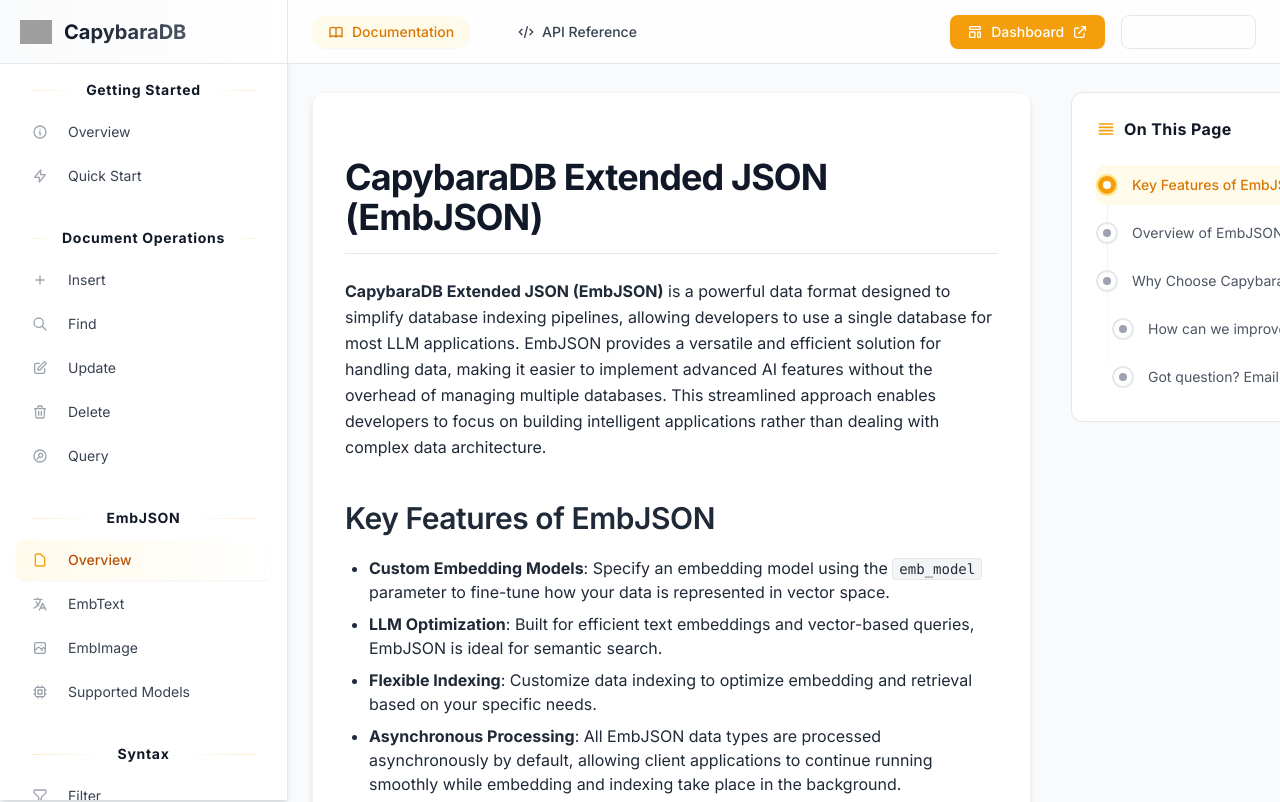
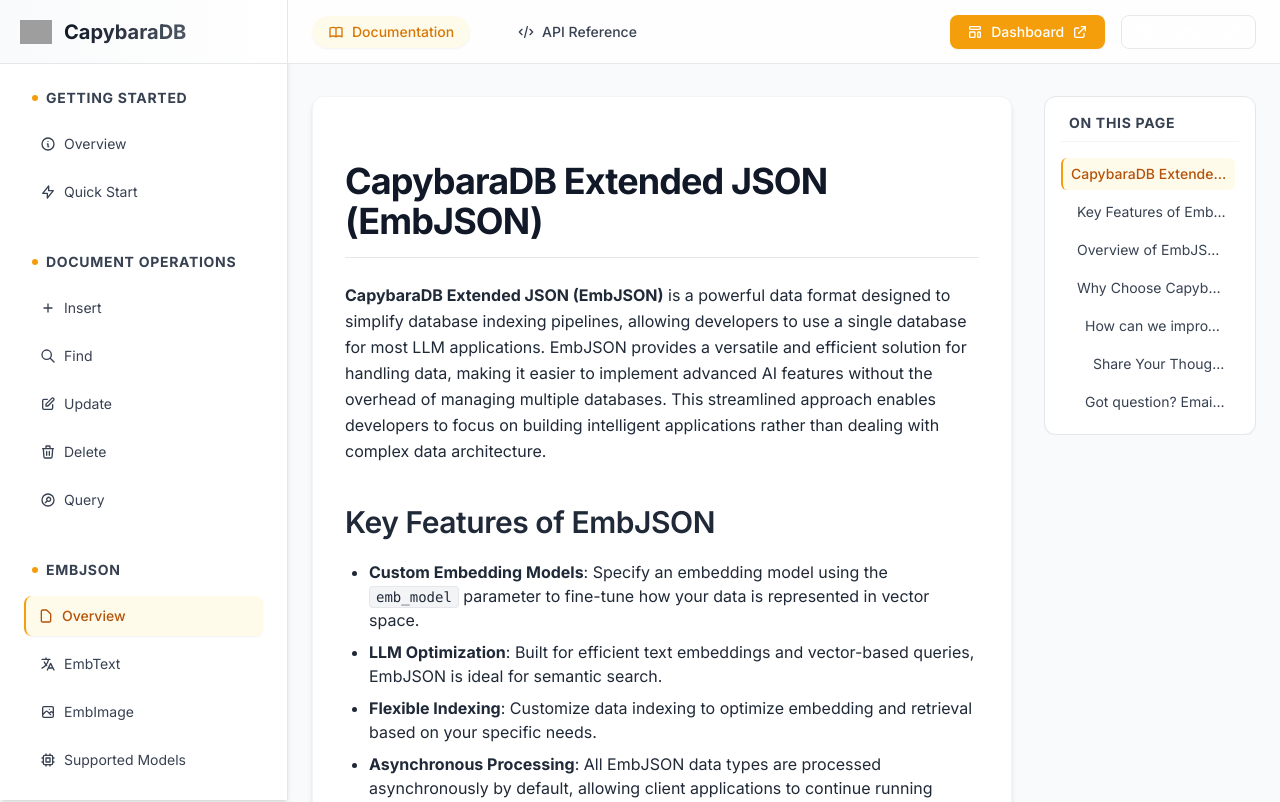
Before and after one commit to capydb/capydb-docs, a Next.js app: page /emb_json in a window 1280 px wide. Shown: the top 802 px of the page. Built offline with nearby package versions, Linux system fonts and the light colour scheme; no server answers; grey boxes are pictures that could not be loaded.

Commit message:
Roll back sidebar and TOC

```diff
--- a/src/components/DocLayout.tsx
+++ b/src/components/DocLayout.tsx
@@ -290,10 +290,9 @@
 
 export default function DocLayout({ children }: DocLayoutProps) {
   const pathname = usePathname();
-  const capybaradbUrl = process.env.NEXT_PUBLIC_CAPYBARADB_URL || 'https://capybaradb.co';
+  const isApiReference = pathname?.startsWith('/api-reference') || false;
 
-  // Determine which sidebar sections to display based on the URL path
-  const isApiReference = pathname.startsWith('/api-reference');
+  // Choose the appropriate sidebar sections based on the current path
   const sidebarSections = isApiReference ? apiSidebarSections : docSidebarSections;
 
   return (
@@ -315,45 +314,30 @@
             <span className="ml-3 font-bold text-xl bg-clip-text text-transparent bg-gradient-to-r from-gray-900 to-gray-600 dark:from-white dark:to-gray-400">CapybaraDB</span>
           </Link>
         </div>
-        <nav className="p-4">
+        <nav className="p-6">
           {sidebarSections.map((section, idx) => (
-            <div key={idx} className="mb-8">
-              <div className="flex items-center px-4 mb-3">
-                <div className="h-px flex-1 bg-gradient-to-r from-amber-500/20 to-transparent dark:from-amber-400/20"></div>
-                <h3 className="mx-3 text-sm font-bold text-gray-900 dark:text-gray-200 tracking-wider">
-                  {section.title}
-                </h3>
-                <div className="h-px flex-1 bg-gradient-to-l from-amber-500/20 to-transparent dark:from-amber-400/20"></div>
-              </div>
-              <ul className="space-y-1">
+            <div key={idx} className="mb-10">
+              <h3 className="text-sm font-bold text-gray-600 dark:text-gray-300 uppercase tracking-wider mb-4 ml-2 flex items-center">
+                <div className="w-1.5 h-1.5 bg-amber-500 rounded-full mr-2"></div>
+                <span className="text-gray-700 dark:text-gray-200">{section.title}</span>
+              </h3>
+              <ul className="space-y-2">
                 {section.items.map((item, itemIdx) => (
                   <li key={itemIdx}>
                     <Link
                       href={item.href}
-                      className={`group flex items-center px-4 py-2.5 rounded-lg text-sm transition-all duration-200
-                        ${pathname === item.href
-                          ? 'bg-gradient-to-r from-amber-50 to-transparent dark:from-amber-900/20 text-amber-700 dark:text-amber-300 font-medium shadow-sm'
-                          : 'text-gray-700 hover:bg-gray-50 hover:text-amber-600 dark:text-gray-300 dark:hover:bg-gray-800/50 dark:hover:text-amber-300'
-                        }
-                      `}
+                      className={`flex items-center px-4 py-2.5 rounded-lg text-sm transition-all duration-200 ${
+                        pathname === item.href
+                          ? 'bg-amber-50 text-amber-700 dark:bg-amber-900/20 dark:text-amber-300 font-medium shadow-sm border-l-2 border-amber-500 pl-3'
+                          : 'text-gray-700 hover:bg-gray-50 hover:text-amber-600 hover:pl-5 dark:text-gray-300 dark:hover:bg-gray-800/50 dark:hover:text-amber-300'
+                      }`}
                       target={item.external ? '_blank' : undefined}
                       rel={item.external ? 'noopener noreferrer' : undefined}
                     >
-                      <span className={`mr-3 transition-colors duration-200
-                        ${pathname === item.href
-                          ? 'text-amber-500 dark:text-amber-400'
-                          : 'text-gray-400 group-hover:text-amber-500 dark:text-gray-500 dark:group-hover:text-amber-400'
-                        }`}>
-                        {item.icon}
-                      </span>
-                      <span className="flex-1">{item.title}</span>
+                      {item.icon}
+                      {item.title}
                       {item.external && (
-                        <svg
-                          className="ml-2 h-3.5 w-3.5 text-gray-400 transition-transform duration-200 group-hover:translate-x-0.5 group-hover:-translate-y-0.5"
-                          fill="none"
-                          viewBox="0 0 24 24"
-                          stroke="currentColor"
-                        >
+                        <svg className="ml-1 h-3 w-3 text-gray-400" fill="none" viewBox="0 0 24 24" stroke="currentColor">
                           <path strokeLinecap="round" strokeLinejoin="round" strokeWidth={2} d="M10 6H6a2 2 0 00-2 2v10a2 2 0 002 2h10a2 2 0 002-2v-4M14 4h6m0 0v6m0-6L10 14" />
                         </svg>
                       )}
@@ -368,7 +352,7 @@
 
       {/* Main content area */}
       <div className="flex-1 ml-72">
-        {/* Header bar with external links */}
+        {/* Header bar with external links - keeping the modern design */}
         <div className="sticky top-0 z-20 backdrop-blur-lg bg-white/80 dark:bg-gray-900/80 border-b border-gray-200 dark:border-gray-800 h-16 flex items-center px-6">
           <div className="flex items-center justify-between w-full">
             <div className="flex items-center h-full space-x-8">
@@ -445,19 +429,17 @@
         </div>
 
         {/* Two-column layout with fixed widths */}
-        <div className="max-w-[1350px] mx-auto py-7">
-          <div className="grid grid-cols-1 lg:grid-cols-4 gap-1">
+        <div className="max-w-[1200px] mx-auto px-6 py-8">
+          <div className="grid grid-cols-1 lg:grid-cols-4 gap-8">
             {/* Main content - takes 3/4 of the space on large screens */}
-            <div className="ml-6 lg:col-span-3">
+            <div className="lg:col-span-3">
               <div className="nextra-content bg-white dark:bg-gray-900 p-8 rounded-xl shadow-md border border-gray-100 dark:border-gray-800">
-                <MDXProvider components={MDXComponents}>
-                  {children}
-                </MDXProvider>
+                {children}
               </div>
             </div>
 
             {/* TOC - takes 1/4 of the space on large screens */}
-            <div className="ml-9 lg:col-span-1">
+            <div className="lg:col-span-1">
               <TOC />
             </div>
           </div>
--- a/src/components/TOC.tsx
+++ b/src/components/TOC.tsx
@@ -9,40 +9,36 @@
   level: number;
 }
 
-// Function to calculate the active heading based on the scroll position
+// Function to calculate the active heading based on scroll position
 function calculateActiveIndex(
   headings: Heading[],
   setActiveId: (id: string) => void
 ) {
   const scrollY = window.scrollY;
-  const viewportHeight = window.innerHeight;
-  const headerOffset = 100;
+  const headerOffset = 100; // Adjust based on your header height
 
-  // If we're at the top of the page, highlight the first heading
-  if (scrollY < headerOffset && headings.length > 0) {
-    setActiveId(headings[0].id);
-    return;
+  // Find the current active heading based on scroll position
+  let activeHeading = null;
+
+  for (let i = headings.length - 1; i >= 0; i--) {
+    const heading = headings[i];
+    const element = document.getElementById(heading.id);
+
+    if (element) {
+      const { top } = element.getBoundingClientRect();
+      const absoluteTop = top + scrollY;
+
+      if (absoluteTop - headerOffset <= scrollY) {
+        activeHeading = heading;
+        break;
+      }
+    }
   }
 
-  // If we're at the bottom of the page, highlight the last heading
-  if ((window.innerHeight + window.scrollY) >= document.documentElement.scrollHeight - 50) {
-    setActiveId(headings[headings.length - 1].id);
-    return;
-  }
-
-  // Find all headings that are currently in view or above the viewport
-  const visibleHeadings = headings.filter(heading => {
-    const element = document.getElementById(heading.id);
-    if (!element) return false;
-
-    const rect = element.getBoundingClientRect();
-    return rect.top <= viewportHeight / 2;
-  });
-
-  // Set the last visible heading as active
-  if (visibleHeadings.length > 0) {
-    setActiveId(visibleHeadings[visibleHeadings.length - 1].id);
+  if (activeHeading) {
+    setActiveId(activeHeading.id);
   } else if (headings.length > 0) {
+    // Default to first heading if none are active
     setActiveId(headings[0].id);
   }
 }
@@ -51,36 +47,45 @@
 function generateId(text: string): string {
   return text
     .toLowerCase()
-    .replace(/[^a-z0-9]+/g, '-')
-    .replace(/(^-|-$)/g, '');
+    .replace(/\s+/g, '-')
+    .replace(/[^\w-]/g, '')
+    .replace(/--+/g, '-')
+    .replace(/^-+|-+$/g, '');
 }
 
 const CustomTOC = () => {
   const [headings, setHeadings] = useState<Heading[]>([]);
-  const [activeId, setActiveId] = useState("");
-  const tocRef = useRef<HTMLElement | null>(null);
+  const [activeId, setActiveId] = useState<string>('');
+  const scrollListenerRef = useRef<number | null>(null);
   const pathname = usePathname();
   const { language } = useLanguage();
 
   useEffect(() => {
+    // Add IDs to headings that don't have them
     const contentContainer = document.querySelector('.nextra-content');
     if (!contentContainer) return;
 
-    // Only select h2 and h3 headings for better hierarchy
     const headingElements = Array.from(
-      contentContainer.querySelectorAll('h2, h3')
+      contentContainer.querySelectorAll('h1, h2, h3, h4')
     );
 
     // Process headings and add IDs if needed
+    headingElements.forEach((heading) => {
+      const existingId = heading.id;
+      const headingText = heading.textContent?.trim() || '';
+
+      if (!existingId && headingText) {
+        const newId = generateId(headingText);
+        heading.id = newId;
+      }
+    });
+
+    // Now extract all headings with IDs
     const extractedHeadings = headingElements
       .map((heading) => {
-        const id = heading.id || generateId(heading.textContent?.trim() || '');
+        const id = heading.id;
         const text = heading.textContent?.trim() || '';
         const level = parseInt(heading.tagName.substring(1), 10);
-
-        if (!heading.id) {
-          heading.id = id;
-        }
 
         if (id && text) {
           return { id, text, level };
@@ -91,38 +96,50 @@
 
     setHeadings(extractedHeadings);
 
-    // Enhanced scroll tracking with debouncing
-    let timeoutId: NodeJS.Timeout;
+    // Set up scroll listener
     const handleScroll = () => {
-      clearTimeout(timeoutId);
-      timeoutId = setTimeout(() => {
+      if (extractedHeadings.length > 0) {
         calculateActiveIndex(extractedHeadings, setActiveId);
-      }, 10);
+      }
     };
 
-    window.addEventListener("scroll", handleScroll, { passive: true });
-    calculateActiveIndex(extractedHeadings, setActiveId); // Initial calculation
+    // Initial calculation
+    handleScroll();
 
-    // Smooth scroll handling
-    const handleTOCClick = (e: MouseEvent) => {
+    // Add scroll event listener
+    window.addEventListener('scroll', handleScroll);
+    scrollListenerRef.current = window.setTimeout(() => {
+      handleScroll();
+    }, 100);
+
+    return () => {
+      window.removeEventListener('scroll', handleScroll);
+      if (scrollListenerRef.current) {
+        window.clearTimeout(scrollListenerRef.current);
+      }
+    };
+  }, [pathname, language]);
+
+  // Handle TOC link clicks for smooth scrolling
+  const handleTOCClick = (e: React.MouseEvent) => {
+    e.preventDefault();
     const target = e.target as HTMLElement;
-      const link = target.closest('.toc-link') as HTMLAnchorElement;
+    const link = target.closest('a') as HTMLAnchorElement;
 
     if (link) {
-        e.preventDefault();
-        const id = link.getAttribute("href")?.slice(1);
+      const id = link.getAttribute('href')?.slice(1);
 
       if (id) {
         const element = document.getElementById(id);
         if (element) {
-            // Adjust the header offset to match your layout
-            const headerOffset = 100;
+          const headerOffset = 80;
           const elementPosition = element.getBoundingClientRect().top;
-            const offsetPosition = window.pageYOffset + elementPosition - headerOffset;
+          const offsetPosition =
+            elementPosition + window.pageYOffset - headerOffset;
 
           window.scrollTo({
             top: offsetPosition,
-              behavior: "smooth",
+            behavior: 'smooth',
           });
 
           // Update active ID immediately for better UX
@@ -132,131 +149,50 @@
     }
   };
 
-    // Add the click event listener to the TOC container
-    const tocElement = tocRef.current;
-    if (tocElement) {
-      tocElement.addEventListener("click", handleTOCClick);
-    }
-
-    // Cleanup
-    return () => {
-      window.removeEventListener("scroll", handleScroll);
-      if (tocElement) {
-        tocElement.removeEventListener("click", handleTOCClick);
-      }
-      clearTimeout(timeoutId);
-    };
-  }, [pathname, language]);
-
-  // Don't render if no headings
-  if (headings.length === 0) {
-    return null;
-  }
-
   return (
     <nav
-      ref={tocRef}
       aria-label="Table of Contents"
       className="lg:sticky lg:top-20 w-full overflow-hidden"
     >
-      <div className="bg-white dark:bg-gray-900 p-6 rounded-xl shadow-sm border border-gray-200 dark:border-gray-700 min-w-[280px]">
-        <div className="flex items-center space-x-2 mb-6">
-          <svg className="w-5 h-5 text-amber-500" fill="none" stroke="currentColor" viewBox="0 0 24 24">
-            <path strokeLinecap="round" strokeLinejoin="round" strokeWidth="2" d="M4 6h16M4 10h16M4 14h16M4 18h16" />
-          </svg>
-          <h4 className="text-base font-bold text-gray-900 dark:text-gray-100 tracking-wide">
+      <div className="bg-white dark:bg-gray-900 p-4 rounded-xl shadow-sm border border-gray-200 dark:border-gray-700">
+        <h4 className="text-sm font-bold text-gray-700 dark:text-gray-200 uppercase tracking-wider mb-4 px-2 border-b border-gray-100 dark:border-gray-800 pb-2">
           On This Page
         </h4>
-        </div>
-
         {headings.length > 0 ? (
-          <div className="relative">
-            <div className="absolute left-[11px] top-0 bottom-0 w-px bg-gradient-to-b from-amber-500/20 via-amber-500/10 to-transparent"></div>
-            <ul className="space-y-2 max-h-[calc(100vh-10rem)] overflow-y-auto pr-3 custom-scrollbar">
+          <ul className="space-y-1.5 max-h-[calc(100vh-12rem)] overflow-y-auto pr-1">
             {headings.map((heading) => (
               <li
                 key={heading.id}
                 style={{
-                    marginLeft: heading.level === 3 ? '16px' : '0',
+                  paddingLeft: `${Math.min((heading.level - 1) * 8, 24)}px`,
+                  transition: "all 0.2s ease"
                 }}
               >
                 <a
                   href={`#${heading.id}`}
                   className={`
                     toc-link
-                      group
-                      flex items-center
-                      py-2.5 pl-7 pr-3
-                      text-sm
-                      rounded-lg
-                      transition-all duration-200
-                      relative
+                    block py-1.5 px-2 text-sm
+                    rounded-md transition-all duration-200
                     ${
                       heading.id === activeId
-                          ? "text-amber-600 dark:text-amber-400 bg-amber-50 dark:bg-amber-900/30 font-medium"
-                          : "text-gray-600 dark:text-gray-400 hover:text-amber-600 dark:hover:text-amber-400 hover:bg-gray-50 dark:hover:bg-gray-800/50"
+                        ? "text-amber-700 dark:text-amber-300 bg-amber-50 dark:bg-amber-900/40 font-medium border-l-2 border-amber-500 dark:border-amber-400"
+                        : "text-gray-700 dark:text-gray-300 hover:bg-gray-50 hover:text-gray-900 dark:hover:bg-gray-800 dark:hover:text-gray-100"
                     }
                   `}
+                  onClick={handleTOCClick}
                 >
-                    <span
-                      className={`
-                        absolute left-0 w-[22px] h-[22px]
-                        flex items-center justify-center
-                        rounded-full
-                        transition-all duration-200
-                        ${
-                          heading.id === activeId
-                            ? "bg-amber-500 border-2 border-amber-200 dark:border-amber-900"
-                            : "border-2 border-gray-200 dark:border-gray-700 group-hover:border-amber-200 dark:group-hover:border-amber-900"
-                        }
-                      `}
-                    >
-                      <div
-                        className={`
-                          w-2 h-2
-                          rounded-full
-                          ${
-                            heading.id === activeId
-                              ? "bg-white"
-                              : "bg-gray-400 dark:bg-gray-600 group-hover:bg-amber-500"
-                          }
-                        `}
-                      />
-                    </span>
-                    <span className="ml-2 block truncate">{heading.text}</span>
+                  <span className="block truncate">{heading.text}</span>
                 </a>
               </li>
             ))}
           </ul>
-          </div>
         ) : (
-          <p className="text-sm text-gray-600 dark:text-gray-400">
+          <p className="text-sm text-gray-700 dark:text-gray-300 px-2">
             No headings found on this page.
           </p>
         )}
       </div>
-
-      <style jsx global>{`
-        .custom-scrollbar::-webkit-scrollbar {
-          width: 4px;
-        }
-        .custom-scrollbar::-webkit-scrollbar-track {
-          background: transparent;
-        }
-        .custom-scrollbar::-webkit-scrollbar-thumb {
-          background: #D1D5DB;
-          border-radius: 4px;
-        }
-        .custom-scrollbar::-webkit-scrollbar-thumb:hover {
-          background: #9CA3AF;
-        }
-        .dark .custom-scrollbar::-webkit-scrollbar-thumb {
-          background: #4B5563;
-        }
-        .dark .custom-scrollbar::-webkit-scrollbar-thumb:hover {
-          background: #6B7280;
-        }
-      `}</style>
     </nav>
   );
 };
```
Lines whose indentation alone changed are shown as unchanged.
